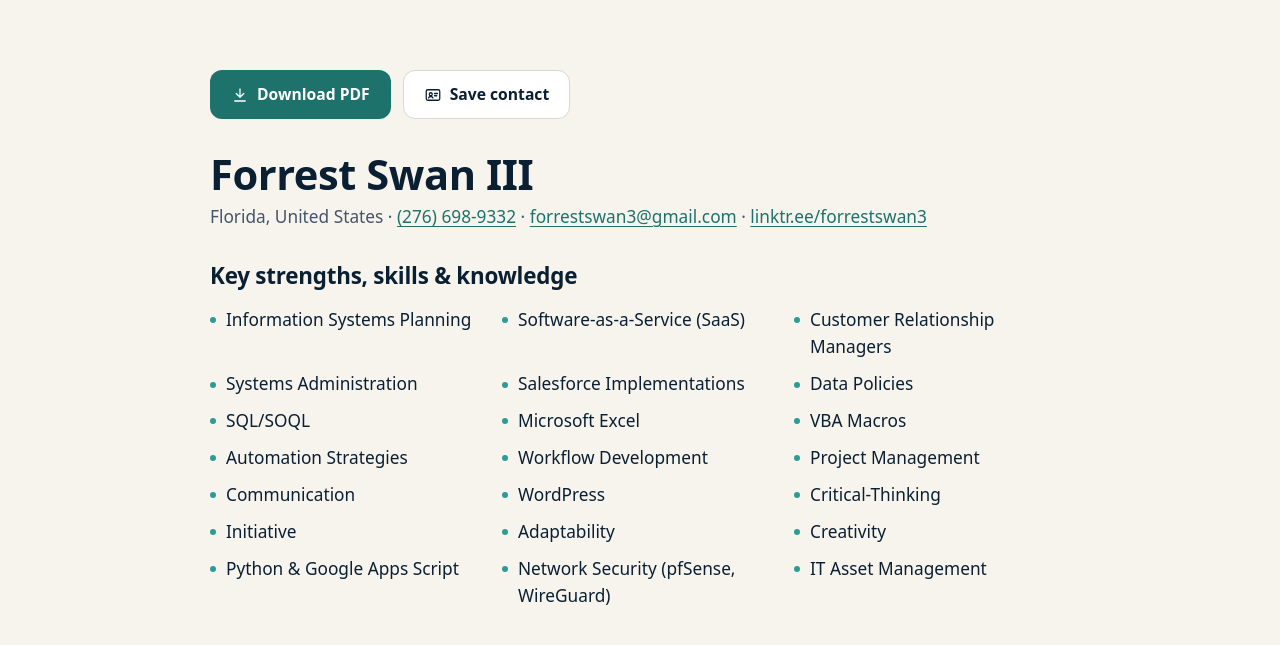
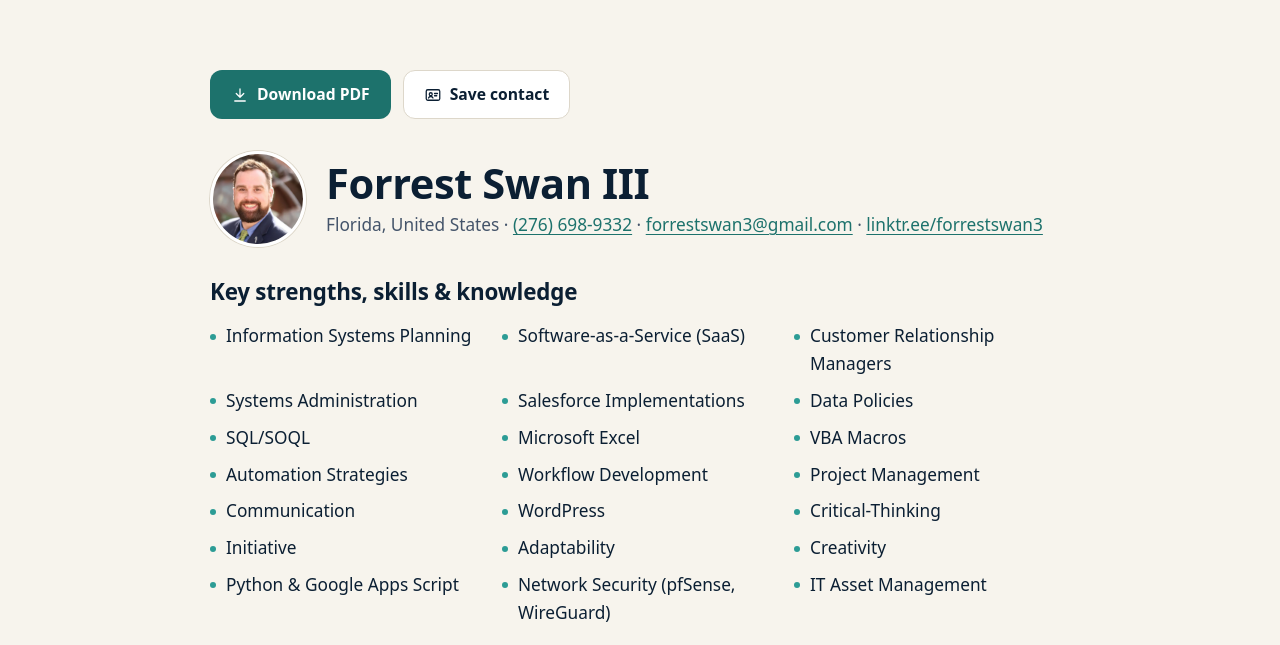
Before and after one commit to forrestswan3/forrestswan3.github.io, an Astro site: page /resume in a window 1280 px wide. Shown: the part 72-717 px from the top of the page. Built offline with nearby package versions, Linux system fonts and the light colour scheme; Astro itself is replaced by a stand-in of ours; a web font is replaced by a local one.

Commit message:
Add headshot to the resume page and generated resume PDF
Round portrait at the top left of /resume/, mirrored in the print styles so
the CI-generated /resume.pdf carries it too. Stacks above the name on
narrow screens.

Co-Authored-By: Claude Opus 5.5 <noreply@anthropic.com>
Claude-Session: https://claude.ai/code/session_019YzrYHDqnhNwoSxGsEfzEo

```diff
--- a/src/pages/resume.astro
+++ b/src/pages/resume.astro
@@ -12,10 +12,13 @@ import profile from '../data/profile.json';
       </div>
 
       <header class="resume-head">
+        <img class="resume-photo" src="/images/forrest-swan-headshot.webp" alt="Portrait of Forrest Swan III" width="96" height="96" decoding="async" />
+        <div class="resume-id">
         <h1>{profile.name}</h1>
         <p class="muted" style="margin:0">
           Florida, United States · <a href={`tel:${profile.phone}`}>{profile.phoneDisplay}</a> · <a href={`mailto:${profile.email}`}>{profile.email}</a> · <a href={profile.social.linktree}>linktr.ee/forrestswan3</a>
         </p>
+        </div>
       </header>
 
       <h2 class="rh">Key strengths, skills & knowledge</h2>
--- a/src/styles/global.css
+++ b/src/styles/global.css
@@ -232,6 +232,10 @@ dialog.palette::backdrop { background: rgba(11,31,51,.55); }
 }
 
 /* Resume page (screen) */
+.resume-head { display: flex; align-items: center; gap: 1.25rem; }
+.resume-photo { width: 96px; height: 96px; flex: none; object-fit: cover; border-radius: 50%; border: 3px solid var(--surface); box-shadow: 0 0 0 1px var(--line); }
+.resume-id { min-width: 0; }
+@media screen and (max-width: 520px) { .resume-head { flex-direction: column; align-items: flex-start; gap: .75rem; } }
 .resume-head h1 { font-size: var(--step-3); margin-bottom: .25rem; }
 .rh { font-size: var(--step-1); margin-top: 2rem; }
 @media print {
@@ -249,6 +253,8 @@ dialog.palette::backdrop { background: rgba(11,31,51,.55); }
   .role .when { font-size: 9pt !important; }
   .skills { gap: 0 10pt !important; margin: 3pt 0 !important; }
   .resume-head h1 { margin-bottom: 1pt !important; }
+  .resume-head { gap: 10pt !important; }
+  .resume-photo { width: 52pt !important; height: 52pt !important; border: 0 !important; box-shadow: 0 0 0 .6pt #cfd6de !important; }
 }
 
 /* Social profile links */
```
